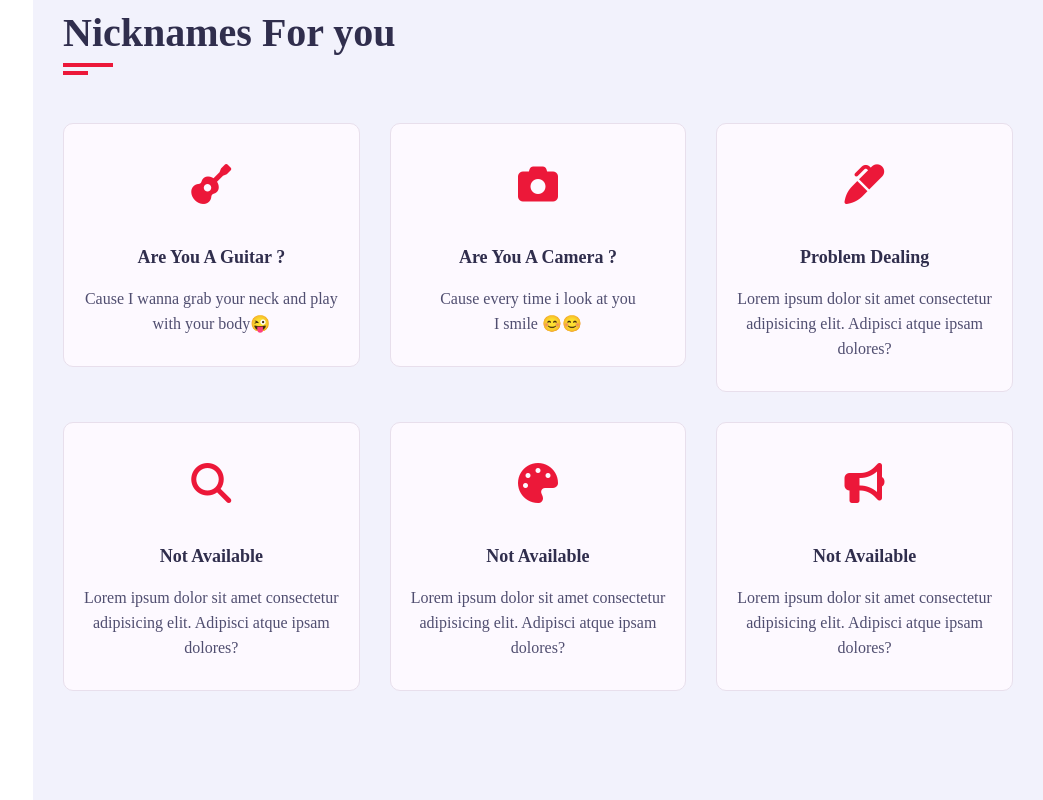
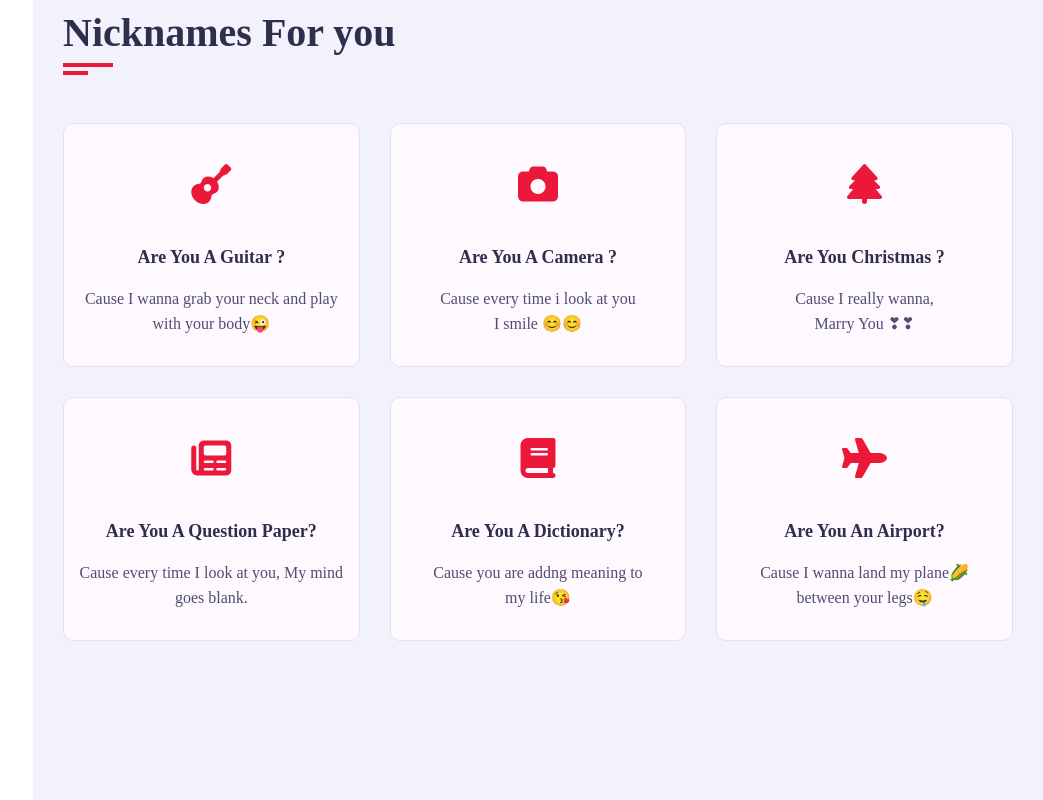
Before and after one commit to ST079/LOVENOTE, a plain HTML site: page index.html in a window 1280 px wide. Shown: the part 1657-2457 px from the top of the page, without its empty margins (237-1280 px from the left). Drawn offline with nearby package versions, Linux system fonts and the light colour scheme; a web font is replaced by a local one.

Commit message:
Update index.html

```diff
--- a/index.html
+++ b/index.html
@@ -45,7 +45,7 @@
                         <a class="btn hire-me">I wanna bite you My Cutie Pie</a>
                     </div>
                     <div class="home-img padd-15">
-                        <img src="hero.jpg" alt="">
+                        <img src="hero2.jpg" alt="">
                     </div>
                 </div>
              </div>
@@ -122,10 +122,10 @@
                              <div class="service-item padd-15">
                                 <div class="service-item-inner">
                                     <div class="icon">
-                                        <i class="fa fa-marker"></i>
+                                        <i class="fa fa-tree"></i>
                                     </div>
-                                    <h4>Problem Dealing</h4>
-                                    <p>Lorem ipsum dolor sit amet consectetur adipisicing elit. Adipisci atque ipsam dolores?</p>
+                                    <h4>Are you Christmas ?</h4>
+                                    <p>Cause I really wanna, <br> Marry You ❣❣</p>
                                 </div>
                             </div>
                             <!--service item ends-->
@@ -133,10 +133,10 @@
                              <div class="service-item padd-15">
                                 <div class="service-item-inner">
                                     <div class="icon">
-                                        <i class="fa fa-search"></i>
+                                        <i class="fa fa-newspaper"></i>
                                     </div>
-                                    <h4>Not available</h4>
-                                    <p>Lorem ipsum dolor sit amet consectetur adipisicing elit. Adipisci atque ipsam dolores?</p>
+                                    <h4>Are you a Question Paper?</h4>
+                                    <p>Cause every time I look at you, My mind goes blank.</p>
                                 </div>
                             </div>
                             <!--service item ends-->
@@ -144,10 +144,10 @@
                              <div class="service-item padd-15">
                                 <div class="service-item-inner">
                                     <div class="icon">
-                                        <i class="fa fa-palette"></i>
+                                        <i class="fa fa-book"></i>
                                     </div>
-                                    <h4>Not available</h4>
-                                    <p>Lorem ipsum dolor sit amet consectetur adipisicing elit. Adipisci atque ipsam dolores?</p>
+                                    <h4>Are you a Dictionary?</h4>
+                                    <p>Cause you are addng meaning to <br> my life😘</p>
                                 </div>
                             </div>
                             <!--service item ends-->
@@ -155,10 +155,10 @@
                              <div class="service-item padd-15">
                                 <div class="service-item-inner">
                                     <div class="icon">
-                                        <i class="fa fa-bullhorn"></i>
+                                        <i class="fa fa-plane"></i>
                                     </div>
-                                    <h4>Not available</h4>
-                                    <p>Lorem ipsum dolor sit amet consectetur adipisicing elit. Adipisci atque ipsam dolores?</p>
+                                    <h4>Are you an airport?</h4>
+                                    <p>Cause I wanna land my plane🌽 between your legs🤤</p>
                                 </div>
                             </div>
                             <!--service item ends-->
@@ -247,7 +247,7 @@
                     <div class="container">
                         <div class="row">
                             <div class="section-title padd-15">
-                                <h2>Choisang Pakhirin</h2>
+                                <h2>❣Choisang Pakhirin❣</h2>
                             </div>
                         </div>
                         <h3 class="contact-title padd-15">Timi Mero Pahilo Maya Nabhayeni, Mero Aantimm Bannu la 🌹🌹</h3>
@@ -280,7 +280,10 @@
                             <!-- contact info item end -->
                         </div>
                         <h3 class="contact-title padd-15">❤ I want to be your favorite hello and your hardest goodbye.❤ </h3>
-                        <h4 class="contact-sub-title padd-15">Timro Ek Matra Pyaro Boyfriend <br>😘 Sujan Tamang 😘 </h4>
+                        <h4 class="contact-sub-title padd-15">Timro Pyaro Manxe
+                        <br>
+                        😘 Sujan Tamang 😘</h4>
+
                     </div>
                   </section>
                    <!-- contact section end -->
```
